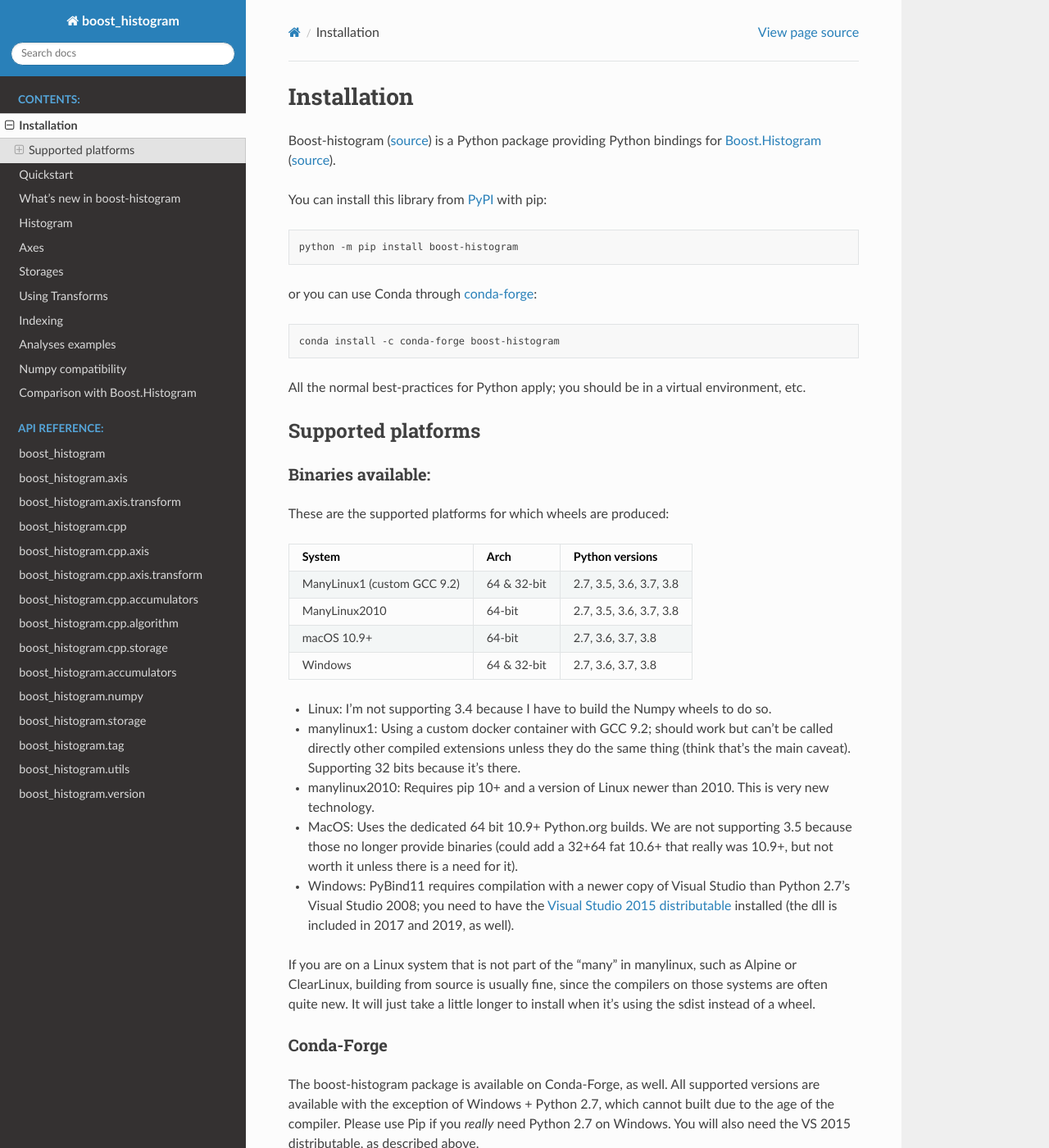
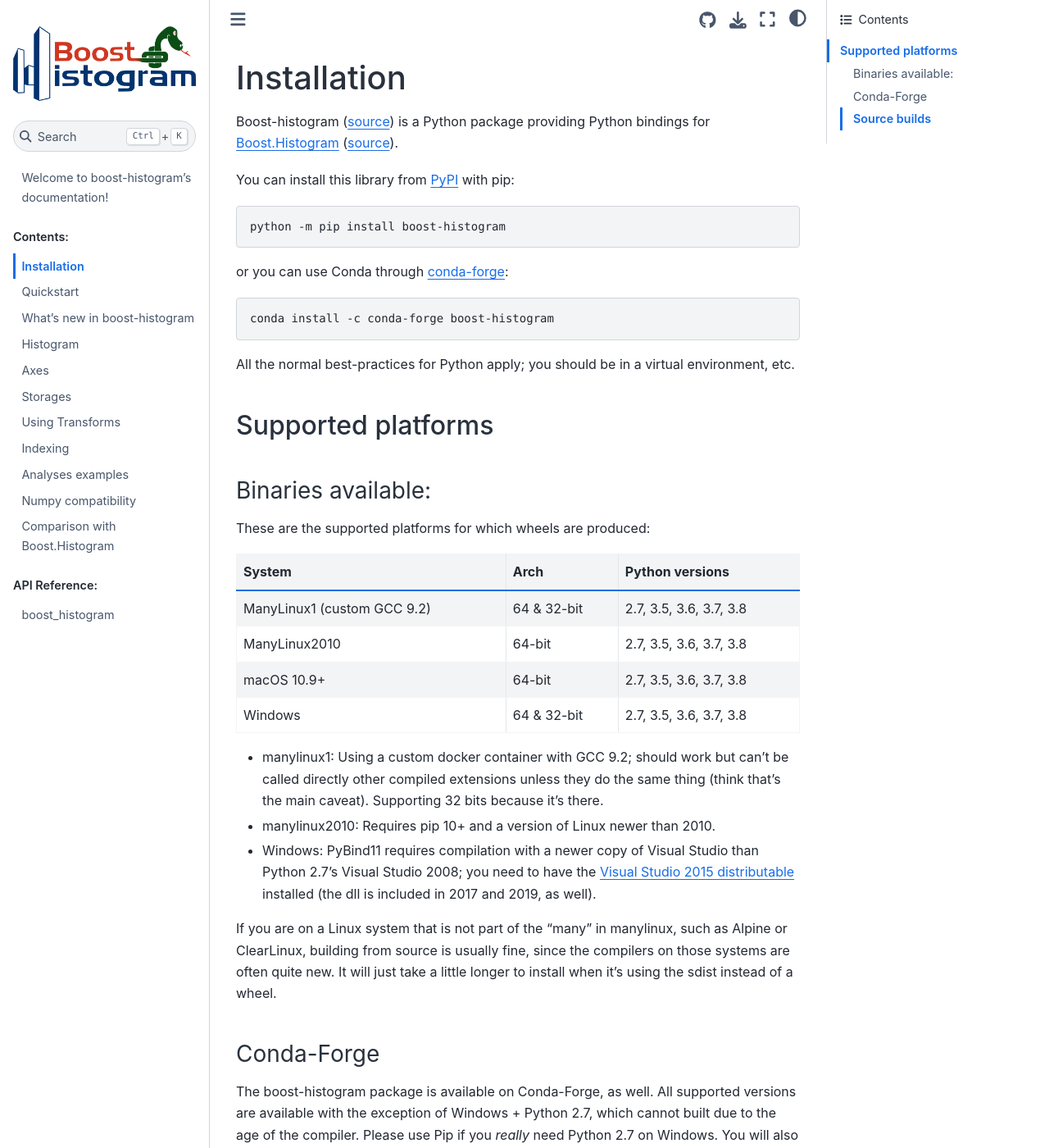
Before and after one commit to scikit-hep/boost-histogram, a Sphinx documentation site: the page built from docs/usage/installation.rst, in a window 1280 px wide and 1400 px high. Shown: the whole window at 82% size. Built offline with Sphinx 7.4.7 and the Sphinx Book theme 1.1.4, drawn with Linux system fonts in a browser that asks for light colours; pages that are not in the unit, such as notebooks, are missing from menus; some of the changed text lies outside the part shown.

Commit message:
doc: Update style

```diff
--- a/docs/conf.py
+++ b/docs/conf.py
@@ -26,7 +26,7 @@
 # -- Project information -----------------------------------------------------
 
 project = "boost_histogram"
-copyright = "2019, Henry Schreiner, Hans Dembinski"
+copyright = "2020, Henry Schreiner, Hans Dembinski"
 author = "Henry Schreiner, Hans Dembinski"
 
 # It is better to use pkg_resources, but we can't build on RtD
@@ -72,6 +72,9 @@
 
 # -- Options for Notebook input ----------------------------------------------
 
+html_logo = "_images/BoostHistogramPythonLogo.png"
+html_title = "boost-histogram docs"
+
 nbsphinx_execute = "never"  # Can change to auto
 
 highlight_language = "python3"
@@ -86,7 +89,20 @@
 # The theme to use for HTML and HTML Help pages.  See the documentation for
 # a list of builtin themes.
 #
-html_theme = "sphinx_rtd_theme"
+html_theme = "sphinx_book_theme"
+
+# Config for the Sphinx book
+
+html_baseurl = "https://boost-histogram.readthedocs.io/en/latest/"
+
+
+html_theme_options = {
+    "home_page_in_toc": True,
+    "repository_url": "https://github.com/scikit-hep/boost-histogram",
+    "use_repository_button": True,
+    "use_issues_button": True,
+    "use_edit_page_button": True,
+}
 
 # Add any paths that contain custom static files (such as style sheets) here,
 # relative to this directory. They are copied after the builtin static files,
--- a/docs/index.rst
+++ b/docs/index.rst
@@ -4,7 +4,7 @@
    contain the root `toctree` directive.
 
 .. image:: _images/BoostHistogramPythonLogo.png
-  :width: 400
+  :width: 70%
   :alt: Boost histogram logo
   :align: center
 
--- a/docs/requirements.txt
+++ b/docs/requirements.txt
@@ -2,5 +2,5 @@
 numpy
 recommonmark>=0.5.0
 Sphinx>=2.0.0
+sphinx-book-theme
 sphinx_copybutton
-sphinx_rtd_theme
--- a/docs/usage/installation.rst
+++ b/docs/usage/installation.rst
@@ -41,22 +41,16 @@
 =========================== =========== =======================
 ManyLinux1 (custom GCC 9.2) 64 & 32-bit 2.7, 3.5, 3.6, 3.7, 3.8
 ManyLinux2010               64-bit      2.7, 3.5, 3.6, 3.7, 3.8
-macOS 10.9+                 64-bit      2.7, 3.6, 3.7, 3.8
-Windows                     64 & 32-bit 2.7, 3.6, 3.7, 3.8
+macOS 10.9+                 64-bit      2.7, 3.5, 3.6, 3.7, 3.8
+Windows                     64 & 32-bit 2.7, 3.5, 3.6, 3.7, 3.8
 =========================== =========== =======================
 
--  Linux: I’m not supporting 3.4 because I have to build the Numpy
-   wheels to do so.
 -  manylinux1: Using a custom docker container with GCC 9.2; should work
-   but can’t be called directly other compiled extensions unless they do
+   but can't be called directly other compiled extensions unless they do
    the same thing (think that’s the main caveat). Supporting 32 bits
    because it’s there.
 -  manylinux2010: Requires pip 10+ and a version of Linux newer than
-   2010. This is very new technology.
--  MacOS: Uses the dedicated 64 bit 10.9+ Python.org builds. We are not
-   supporting 3.5 because those no longer provide binaries (could add a
-   32+64 fat 10.6+ that really was 10.9+, but not worth it unless there
-   is a need for it).
+   2010.
 -  Windows: PyBind11 requires compilation with a newer copy of Visual
    Studio than Python 2.7’s Visual Studio 2008; you need to have the
    `Visual Studio 2015
```
